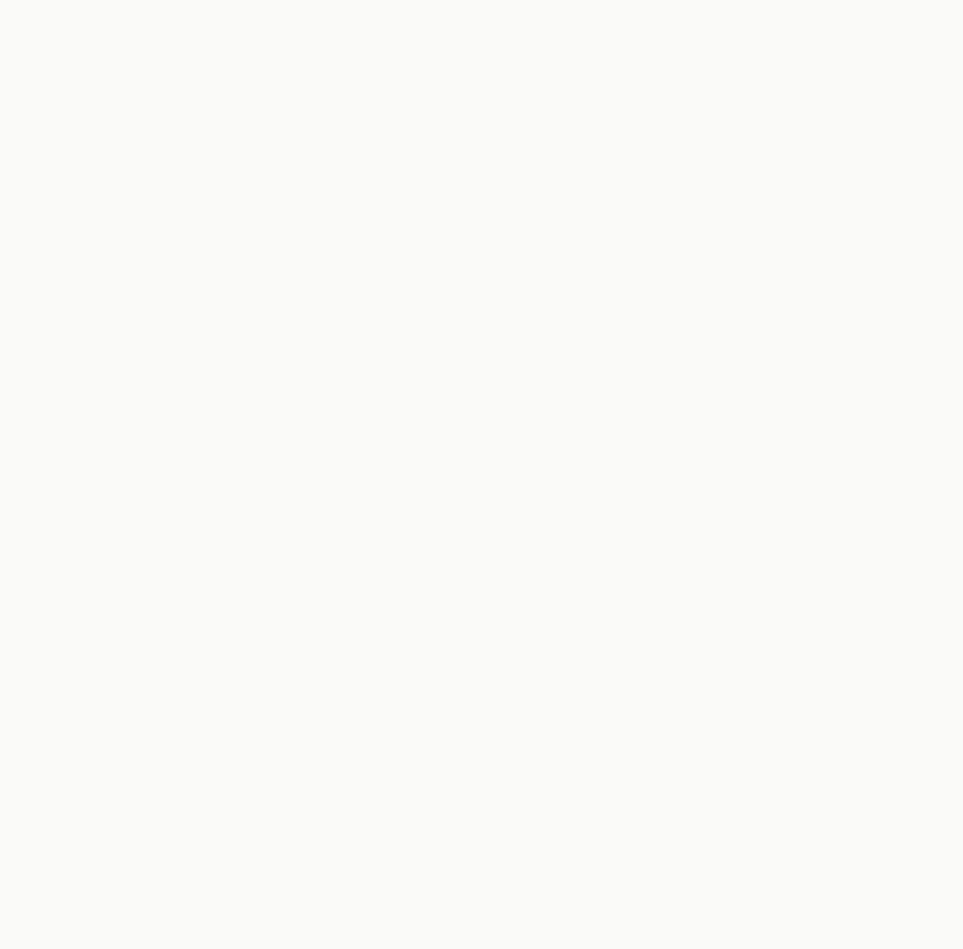
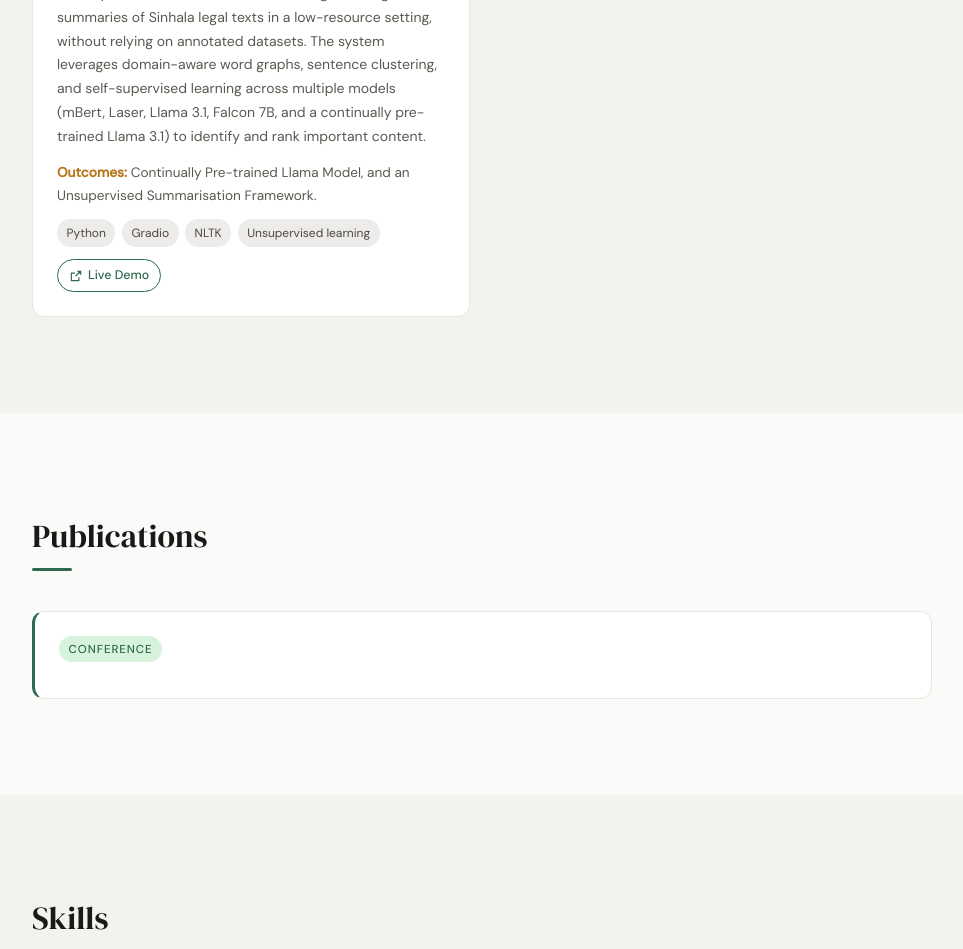
Before and after one commit to Minduli-Lasandi/Minduli-Lasandi-Portfolio, a React (Vite) app: page / in a window 1280 px wide. Shown: the part 2717-3666 px from the top of the page, without its empty margins (158-1121 px from the left). Before the commit the page ends 1490 px from the top, so only its background shows below. Built offline with nearby package versions, Linux system fonts and the light colour scheme.

Commit message:
Update files

```diff
--- a/src/App.tsx
+++ b/src/App.tsx
@@ -1,9 +1,9 @@
 import Navbar from './components/Navbar'
 import Hero from './components/Hero'
 import Experience from './components/Experience'
-// import Projects from './components/Projects'
-// import Publications from './components/Publications'
-// import Skills from './components/Skills'
+import Projects from './components/Projects'
+import Publications from './components/Publications'
+import Skills from './components/Skills'
 
 export default function App() {
   return (
@@ -12,9 +12,9 @@ export default function App() {
       <main>
         <Hero />
         <Experience />
-        {/* <Projects />
+        <Projects />
         <Publications />
-        <Skills /> */}
+        <Skills />
       </main>
       <footer className="footer">
         <p> Minduli Lasandi Portfolio · Built with React + TypeScript</p>
```
Also changed, not shown: 1 other file (tests, documents, lock files or other folders).
